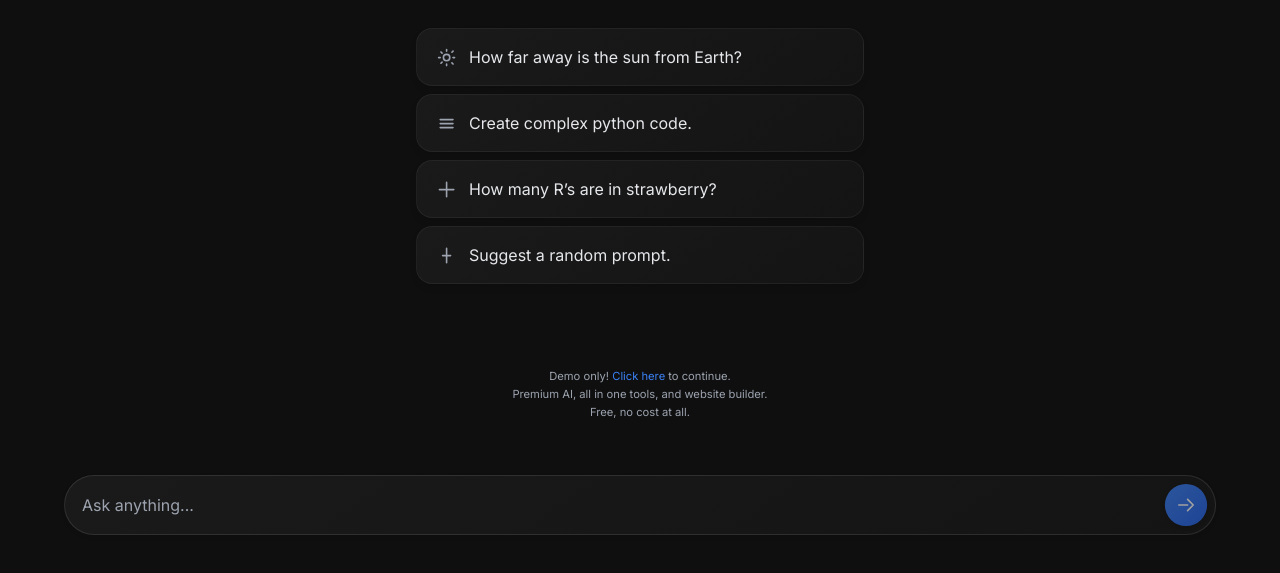
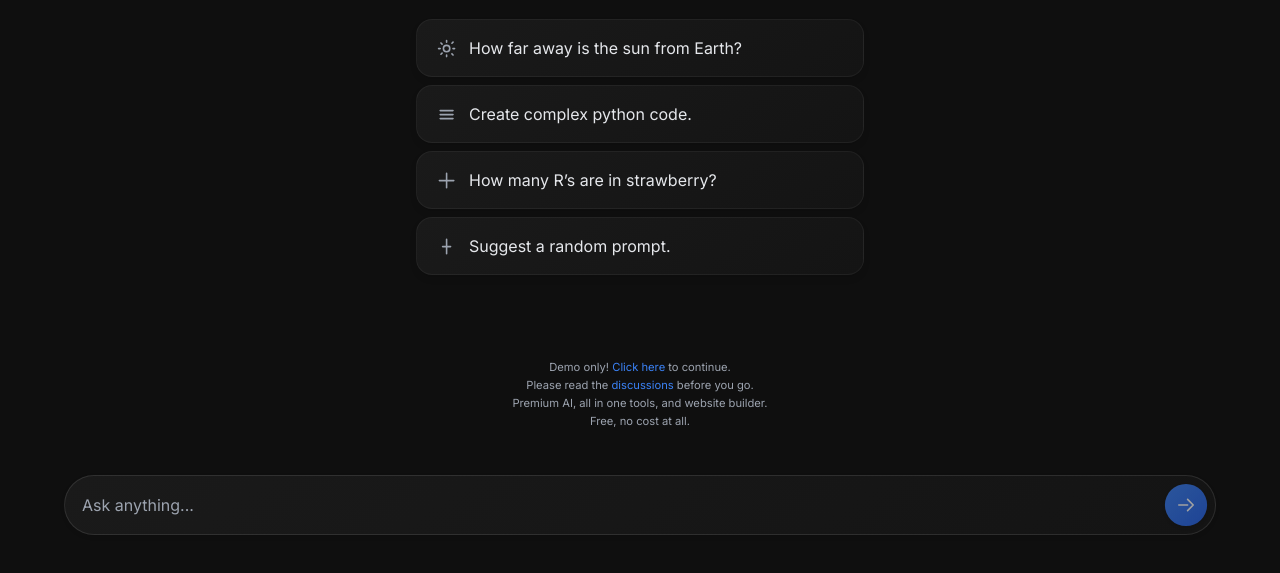
Before and after one commit to yJuanReis/Chat-bot2, a website: page src/frontend/loader.html in a window 1280 px wide. Shown: the part 199-772 px from the top of the page. Drawn offline with nearby package versions, Linux system fonts and the light colour scheme.

Commit message:
fixup! "ai: Load playground."

```diff
--- a/src/frontend/loader.html
+++ b/src/frontend/loader.html
@@ -279,6 +279,11 @@
                            style="color: #3b82f6;"
                            target="_blank">Click here</a>
                         to continue.<br>
+                        Please read the
+                        <a href="https://huggingface.co/spaces/umint/ai/discussions"
+                           style="color: #3b82f6;"
+                           target="_blank">discussions</a>
+                        before you go.<br>
                         Premium AI, all in one tools, and website builder.<br>
                         Free, no cost at all.
                     </p>
```
Also changed, not shown: README.md.
